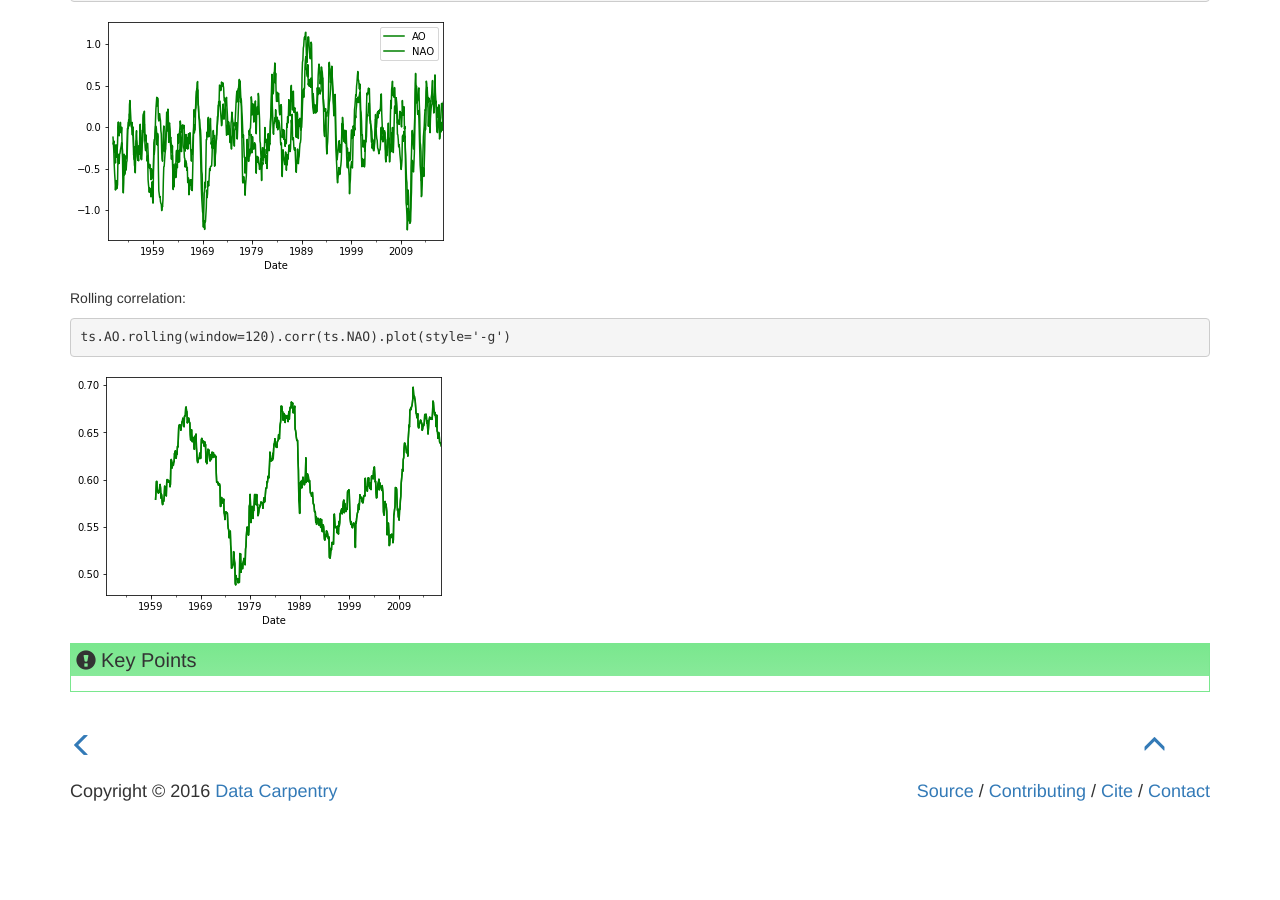
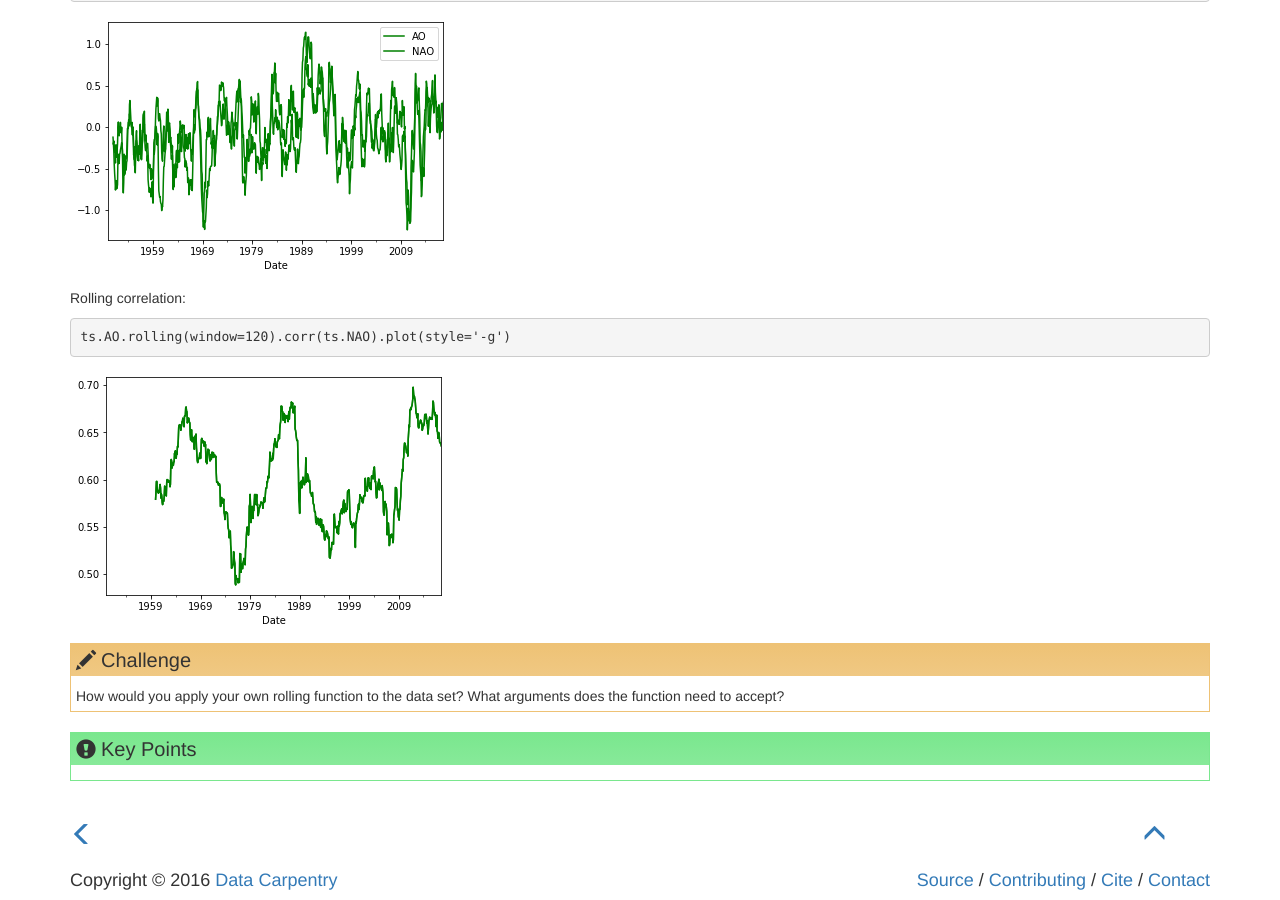
Before and after one commit to ornl-training/python-gis, a Jekyll site: the page built from _episodes/08-time-series.md, in a window 1280 px wide and 900 px high, scrolled down 6006 px. Built offline with Jekyll 4.4.1, drawn with Linux system fonts in a browser that asks for light colours; before the commit the page ends 6817 px from its top, so only the background shows below that.

Commit message:
Signed-off-by: Greg Watson <g.watson@computer.org>

````diff
--- a/_episodes/08-time-series.md
+++ b/_episodes/08-time-series.md
@@ -258,3 +258,9 @@ ts.AO.rolling(window=120).corr(ts.NAO).plot(style='-g')
 ```
 
 ![ts Plot 10](../fig/08_plot_10.png)
+
+> ## Challenge
+>
+> How would you apply your own rolling function to the data set? What
+> arguments does the function need to accept?
+{: .challenge}
````
